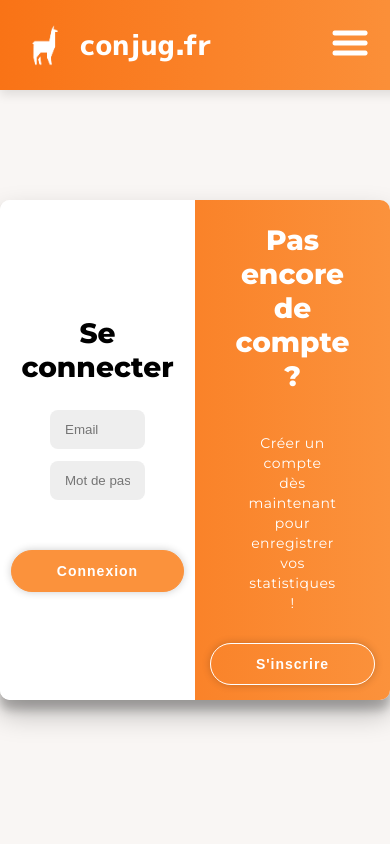
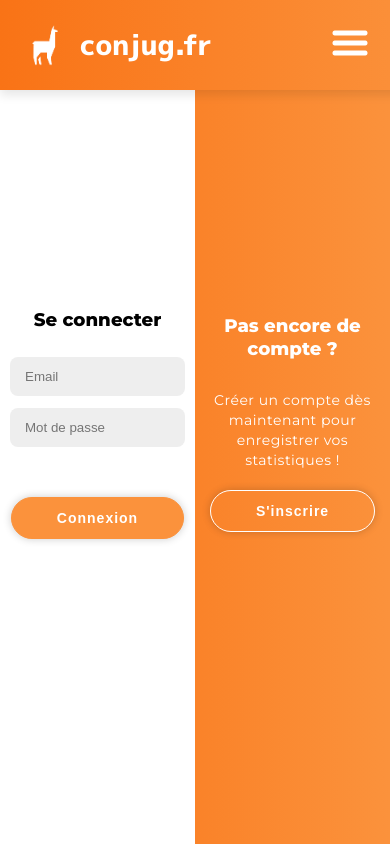
Before and after one commit to Tezay/conjug, a Flask app: page /connexion in a window 390 px wide. Run offline with Flask 3, Linux system fonts and the light colour scheme; parts of the project's set-up code (start-up, migrations or seed data) failed here and were passed over.

Commit message:
mobile responsive for login page

```diff
--- a/conjugFR/static/css/login.css
+++ b/conjugFR/static/css/login.css
@@ -9,11 +9,19 @@ body {
 .container {
 	background: #f6f5f7;
 	margin-top: 100px;
-	flex-direction: column;
 	font-family: 'Montserrat', Arial, Helvetica, sans-serif;
+	background-color: #fff;
+	border-radius: 10px;
+  	box-shadow: 0 14px 28px rgba(0,0,0,0.25),
+				0 10px 10px rgba(0,0,0,0.22);
+	position: relative;
+	overflow: hidden;
+	width: 900px;
+	max-width: 100%;
+	min-height: 500px;
 }
 
-/**Main****/
+/**Main**/
 
 .container * {
 	box-sizing: border-box;
@@ -99,18 +107,6 @@ input {
 	display: flex;
 }
 
-.container {
-	background-color: #fff;
-	border-radius: 10px;
-  	box-shadow: 0 14px 28px rgba(0,0,0,0.25),
-			0 10px 10px rgba(0,0,0,0.22);
-	position: relative;
-	overflow: hidden;
-	width: 900px;
-	max-width: 100%;
-	min-height: 500px;
-}
-
 .form-container {
 	position: absolute;
 	top: 0;
@@ -162,7 +158,7 @@ input {
 	height: 100%;
 	overflow: hidden;
 	transition: transform 0.3s ease-in-out;
-	z-index: 100;
+	z-index: 9;
 }
 
 .container.right-panel-active .overlay-container{
@@ -235,3 +231,48 @@ input {
 	height: 40px;
 	width: 40px;
 }
+
+
+
+/**Responsive**/
+
+@media screen and (max-width:930px){
+
+
+	h1 {
+		font-size: 1.3rem;
+	}
+
+	.container {
+		box-shadow: none;
+		background-color: none;
+	}
+
+	.form-container, .overlay-container {
+		position: fixed;
+	}
+
+	.overlay-panel {
+		padding: 5px;
+	}
+
+	.container p {
+		margin: 10px;
+	}
+
+	form {
+		display: flex;
+		align-items: center;
+		justify-content: center;
+		flex-direction: column;
+		padding: 0 10px;
+		height: 100%;
+		text-align: center;
+	}
+
+	.name {
+		flex-direction: column;
+		width: 100%;
+	}
+
+}
```
